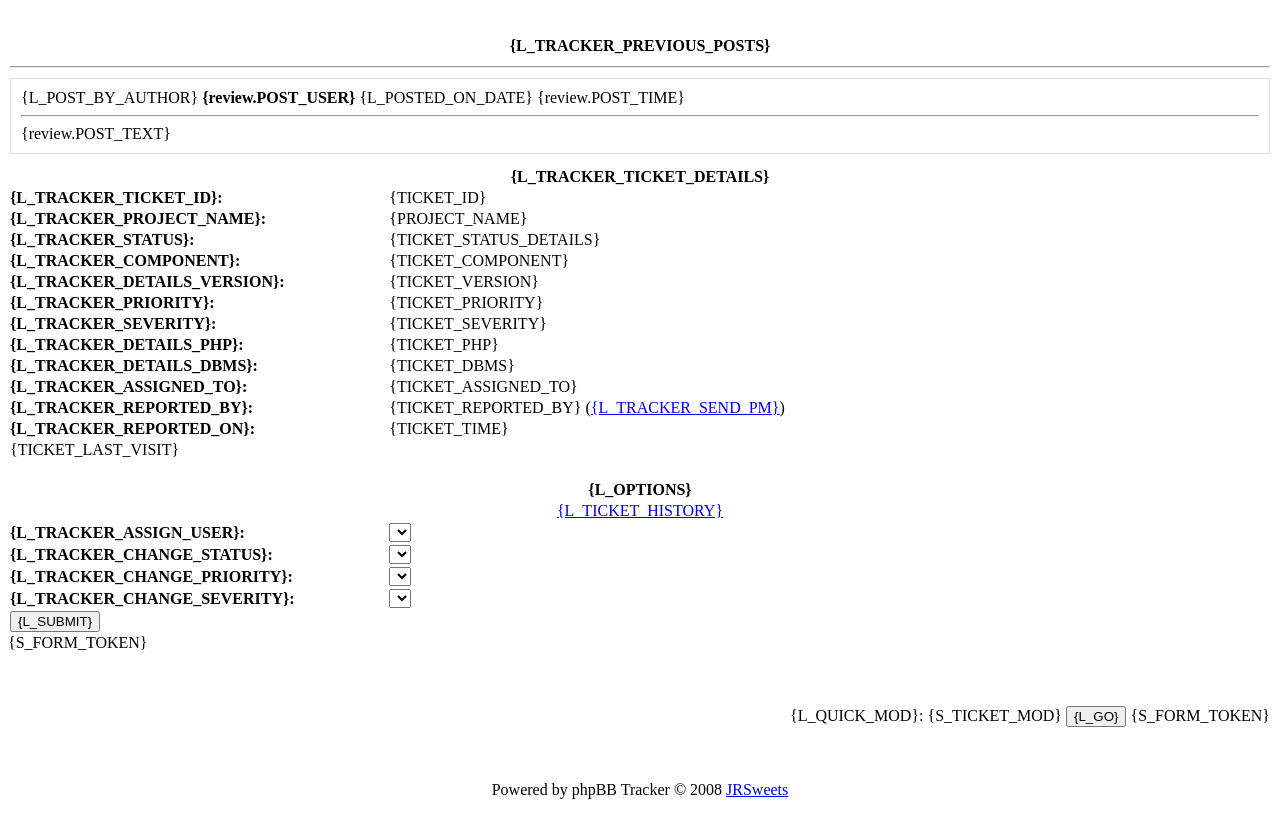
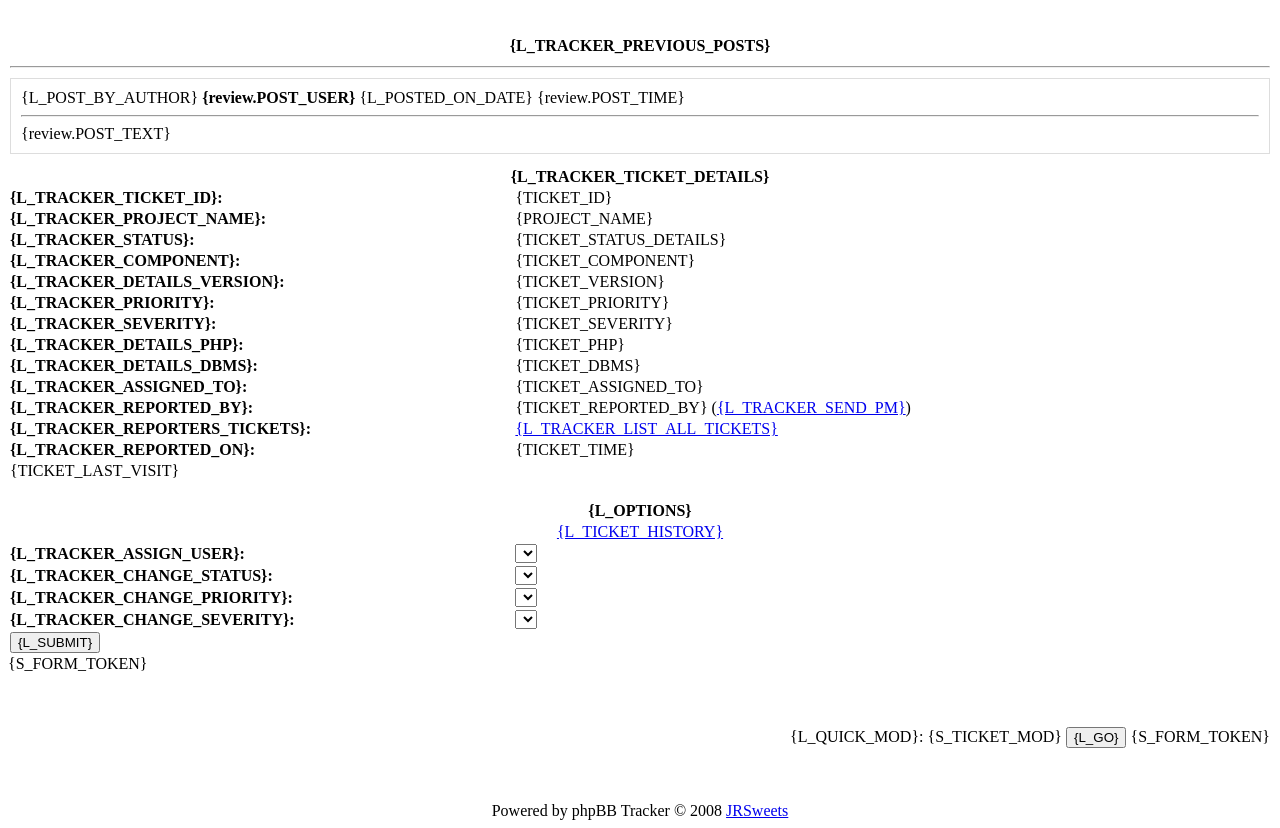
Before and after one commit to EXreaction/phpbb-tracker, a PHP site: page /styles/subsilver2/template/tracker/tracker_tickets_view_body.html in a window 1280 px wide. Shown: the part 1559-2387 px from the top of the page. Before the commit the page ends 2358 px from the top, so only its background shows below. Run offline with PHP 8.4, Linux system fonts and the light colour scheme; lists and menus that the app fills with data are empty.

Commit message:
Add option to list all users tickets Fixed bug in closing attachment dir inside ACP
git-svn-id: https://subversion.assembla.com/svn/phpBB_Tracker/trunk@28 e70539a1-e9aa-4707-9e48-a9b25a7622e0

```diff
--- a/includes/tracker/tracker_class.php
+++ b/includes/tracker/tracker_class.php
@@ -527,7 +527,7 @@ class tracker
 					}
 				}
 			}
-			closedir($dir);
+			closedir($dh);
 		}
 
 		return $extra_files;
--- a/language/en/mods/tracker.php
+++ b/language/en/mods/tracker.php
@@ -59,12 +59,14 @@ $lang = array_merge($lang, array(
 	'TRACKER_ADD_EXPLAIN_EMAIL'				=> ' You will be notified by email whenever a team representative makes a change to your ticket, or posts a reply. We will send you a copy of your ticket by email for your records.',
 	'TRACKER_REPORTED_BY'					=> 'Reported by',
 	'TRACKER_REPORTED_ON'					=> 'Reported on',
+	'TRACKER_REPORTERS_TICKETS'				=> 'Reporter\'s tickets',
 	'TRACKER_SEND_PM'						=> 'Send PM',
 	'TRACKER_VIEW_TICKET_HISTORY'			=> 'View ticket history',
 	'TRACKER_HIDE_TICKET_HISTORY'			=> 'Hide ticket history',
 	'TRACKER_DESCRIPTION'					=> 'Description',
 	'TRACKER_LAST_VISIT'					=> 'This ticket was last visited by project member %s on %s.',
 	'TRACKER_SEARCH_DESCRIPTION'			=> 'Enter search terms',
+	'TRACKER_LIST_ALL_TICKETS'				=> 'List all tickets',
 
 	'TRACKER_LOCK_TICKET'					=> 'Lock ticket',
 	'TRACKER_LOCK_TICKET_CONFIRM'			=> 'Are you sure you want to lock this ticket?',
--- a/styles/prosilver/template/tracker/tracker_tickets_view_body.html
+++ b/styles/prosilver/template/tracker/tracker_tickets_view_body.html
@@ -244,6 +244,7 @@
 				<li><strong>{L_TRACKER_DETAILS_DBMS}:</strong> {TICKET_DBMS}</li><!-- ENDIF -->
 				<li><strong>{L_TRACKER_ASSIGNED_TO}:</strong> {TICKET_ASSIGNED_TO}</li>
 				<li><strong>{L_TRACKER_REPORTED_BY}:</strong> {TICKET_REPORTED_BY} (<a href="{U_SEND_PM}">{L_TRACKER_SEND_PM}</a>)</li>
+				<li><strong>{L_TRACKER_REPORTERS_TICKETS}:</strong> <a href="{U_REPORTERS_TICKETS}">{L_TRACKER_LIST_ALL_TICKETS}</a></li>
 				<li<!-- IF not TICKET_LAST_VISIT --> class="last"<!-- ENDIF -->><strong>{L_TRACKER_REPORTED_ON}:</strong> {TICKET_TIME}</li>
 				<!-- IF TICKET_LAST_VISIT --><li class="last">{TICKET_LAST_VISIT}</li><!-- ENDIF -->
 			</ul>
--- a/styles/subsilver2/template/tracker/tracker_tickets_view_body.html
+++ b/styles/subsilver2/template/tracker/tracker_tickets_view_body.html
@@ -240,62 +240,66 @@
 		<th colspan="2"><b class="genmed">{L_TRACKER_TICKET_DETAILS}</th>
 	</tr>
 	<tr>
-		<td class="row1" width="30%"><b class="genmed">{L_TRACKER_TICKET_ID}:</b></td>
-		<td class="row2" width="70%">{TICKET_ID}</td>
+		<td class="row1" width="40%"><b class="genmed">{L_TRACKER_TICKET_ID}:</b></td>
+		<td class="row2" width="60%">{TICKET_ID}</td>
 	</tr>
 	<tr>
-		<td class="row1" width="30%"><b class="genmed">{L_TRACKER_PROJECT_NAME}:</b></td>
-		<td class="row2" width="70%">{PROJECT_NAME}</td>
+		<td class="row1" width="40%"><b class="genmed">{L_TRACKER_PROJECT_NAME}:</b></td>
+		<td class="row2" width="60%">{PROJECT_NAME}</td>
 	</tr>
 	<tr>
-		<td class="row1" width="30%"><b class="genmed">{L_TRACKER_STATUS}:</b></td>
-		<td class="row2" width="70%">{TICKET_STATUS_DETAILS}</td>
+		<td class="row1" width="40%"><b class="genmed">{L_TRACKER_STATUS}:</b></td>
+		<td class="row2" width="60%">{TICKET_STATUS_DETAILS}</td>
 	</tr>
 	<!-- IF S_TICKET_COMPONENT -->
 	<tr>
-		<td class="row1" width="30%"><b class="genmed">{L_TRACKER_COMPONENT}:</b></td>
-		<td class="row2" width="70%">{TICKET_COMPONENT}</td>
+		<td class="row1" width="40%"><b class="genmed">{L_TRACKER_COMPONENT}:</b></td>
+		<td class="row2" width="60%">{TICKET_COMPONENT}</td>
 	</tr>
 	<!-- ENDIF -->
 	<!-- IF S_TICKET_VERSION -->
 	<tr>
-		<td class="row1" width="30%"><b class="genmed">{L_TRACKER_DETAILS_VERSION}:</b></td>
-		<td class="row2" width="70%">{TICKET_VERSION}</td>
+		<td class="row1" width="40%"><b class="genmed">{L_TRACKER_DETAILS_VERSION}:</b></td>
+		<td class="row2" width="60%">{TICKET_VERSION}</td>
 	</tr>
 	<!-- ENDIF -->
 	<!-- IF S_TICKET_PRIORITY -->
 	<tr>
-		<td class="row1" width="30%"><b class="genmed">{L_TRACKER_PRIORITY}:</b></td>
-		<td class="row2" width="70%">{TICKET_PRIORITY}</td>
+		<td class="row1" width="40%"><b class="genmed">{L_TRACKER_PRIORITY}:</b></td>
+		<td class="row2" width="60%">{TICKET_PRIORITY}</td>
 	</tr>
 	<!-- ENDIF -->
 	<!-- IF S_TICKET_SEVERITY -->
 	<tr>
-		<td class="row1" width="30%"><b class="genmed">{L_TRACKER_SEVERITY}:</b></td>
-		<td class="row2" width="70%">{TICKET_SEVERITY}</td>
+		<td class="row1" width="40%"><b class="genmed">{L_TRACKER_SEVERITY}:</b></td>
+		<td class="row2" width="60%">{TICKET_SEVERITY}</td>
 	</tr>
 	<!-- ENDIF -->
 	<!-- IF S_TICKET_ENVIRONMENT -->
 	<tr>
-		<td class="row1" width="30%"><b class="genmed">{L_TRACKER_DETAILS_PHP}:</b></td>
-		<td class="row2" width="70%">{TICKET_PHP}</td>
+		<td class="row1" width="40%"><b class="genmed">{L_TRACKER_DETAILS_PHP}:</b></td>
+		<td class="row2" width="60%">{TICKET_PHP}</td>
 	</tr>
 	<tr>
-		<td class="row1" width="30%"><b class="genmed">{L_TRACKER_DETAILS_DBMS}:</b></td>
-		<td class="row2" width="70%">{TICKET_DBMS}</td>
+		<td class="row1" width="40%"><b class="genmed">{L_TRACKER_DETAILS_DBMS}:</b></td>
+		<td class="row2" width="60%">{TICKET_DBMS}</td>
 	</tr>
 	<!-- ENDIF -->
 	<tr>
-		<td class="row1" width="30%"><b class="genmed">{L_TRACKER_ASSIGNED_TO}:</b></td>
-		<td class="row2" width="70%">{TICKET_ASSIGNED_TO}</td>
+		<td class="row1" width="40%"><b class="genmed">{L_TRACKER_ASSIGNED_TO}:</b></td>
+		<td class="row2" width="60%">{TICKET_ASSIGNED_TO}</td>
 	</tr>
 	<tr>
-		<td class="row1" width="30%"><b class="genmed">{L_TRACKER_REPORTED_BY}:</b></td>
-		<td class="row2" width="70%">{TICKET_REPORTED_BY} (<a href="{U_SEND_PM}">{L_TRACKER_SEND_PM}</a>)</td>
+		<td class="row1" width="40%"><b class="genmed">{L_TRACKER_REPORTED_BY}:</b></td>
+		<td class="row2" width="60%">{TICKET_REPORTED_BY} (<a href="{U_SEND_PM}">{L_TRACKER_SEND_PM}</a>)</td>
 	</tr>
 	<tr>
-		<td class="row1" width="30%"><b class="genmed">{L_TRACKER_REPORTED_ON}:</b></td>
-		<td class="row2" width="70%">{TICKET_TIME}</td>
+		<td class="row1" width="40%"><b class="genmed">{L_TRACKER_REPORTERS_TICKETS}:</b></td>
+		<td class="row2" width="60%"><a href="{U_REPORTERS_TICKETS}">{L_TRACKER_LIST_ALL_TICKETS}</a></td>
+	</tr>
+	<tr>
+		<td class="row1" width="40%"><b class="genmed">{L_TRACKER_REPORTED_ON}:</b></td>
+		<td class="row2" width="60%">{TICKET_TIME}</td>
 	</tr>
 	<!-- IF TICKET_LAST_VISIT -->
 	<tr>
@@ -313,10 +317,10 @@
 		<td class="row1" colspan="2" align="center"><a href="{U_VIEW_TICKET_HISTORY}">{L_TICKET_HISTORY}</a></td>
 	</tr>
 		<!-- IF not S_TICKET_REPLY -->
-			<!-- IF S_MANAGE_TICKET and S_ASSIGN_USER_OPTIONS --><tr><td class="row1" width="30%"><b class="genmed"><label for="au">{L_TRACKER_ASSIGN_USER}:</label></b></td><td class="row2" width="70%"><select id="au" name="au">{S_ASSIGN_USER_OPTIONS}</select></td></tr><!-- ENDIF -->
-			<!-- IF S_MANAGE_TICKET and S_STATUS_OPTIONS--><tr><td class="row1" width="30%"><b class="genmed"><label for="cs">{L_TRACKER_CHANGE_STATUS}:</label></b></td><td class="row2" width="70%"><select id="cs" name="cs">{S_STATUS_OPTIONS}</select></td></tr><!-- ENDIF -->
-			<!-- IF S_MANAGE_TICKET and S_PRIORITY_OPTIONS --><tr><td class="row1" width="30%"><b class="genmed"><label for="pr">{L_TRACKER_CHANGE_PRIORITY}:</label></b></td><td class="row2" width="70%"><select id="pr" name="pr">{S_PRIORITY_OPTIONS}</select></td></tr><!-- ENDIF -->
-			<!-- IF S_MANAGE_TICKET and S_SEVERITY_OPTIONS --><tr><td class="row1" width="30%"><b class="genmed"><label for="s">{L_TRACKER_CHANGE_SEVERITY}:</label></b></td><td class="row2" width="70%"><select id="s" name="s">{S_SEVERITY_OPTIONS}</select></td></tr><!-- ENDIF -->
+			<!-- IF S_MANAGE_TICKET and S_ASSIGN_USER_OPTIONS --><tr><td class="row1" width="40%"><b class="genmed"><label for="au">{L_TRACKER_ASSIGN_USER}:</label></b></td><td class="row2" width="60%"><select id="au" name="au">{S_ASSIGN_USER_OPTIONS}</select></td></tr><!-- ENDIF -->
+			<!-- IF S_MANAGE_TICKET and S_STATUS_OPTIONS--><tr><td class="row1" width="40%"><b class="genmed"><label for="cs">{L_TRACKER_CHANGE_STATUS}:</label></b></td><td class="row2" width="60%"><select id="cs" name="cs">{S_STATUS_OPTIONS}</select></td></tr><!-- ENDIF -->
+			<!-- IF S_MANAGE_TICKET and S_PRIORITY_OPTIONS --><tr><td class="row1" width="40%"><b class="genmed"><label for="pr">{L_TRACKER_CHANGE_PRIORITY}:</label></b></td><td class="row2" width="60%"><select id="pr" name="pr">{S_PRIORITY_OPTIONS}</select></td></tr><!-- ENDIF -->
+			<!-- IF S_MANAGE_TICKET and S_SEVERITY_OPTIONS --><tr><td class="row1" width="40%"><b class="genmed"><label for="s">{L_TRACKER_CHANGE_SEVERITY}:</label></b></td><td class="row2" width="60%"><select id="s" name="s">{S_SEVERITY_OPTIONS}</select></td></tr><!-- ENDIF -->
 			<!-- IF S_MANAGE_TICKET --><tr><td class="row2" colspan="2"><input type="submit" name="update" value="{L_SUBMIT}" class="button2" /></td></tr><!-- ENDIF -->
 		<!-- ENDIF -->
 	</table>
--- a/tracker.php
+++ b/tracker.php
@@ -786,6 +786,7 @@ else if ($project_id && $ticket_id && ((!$mode || $mode == 'history' || $mode ==
 		'L_TITLE_EXPLAIN'			=> sprintf($user->lang['TRACKER_REPLY_EXPLAIN'], $row['ticket_title']),
 		'U_POST_REPLY_TICKET'		=> append_sid("{$phpbb_root_path}tracker.$phpEx", "p=$project_id&amp;t=$ticket_id&amp;mode=reply"),
 		'U_SEND_PM'					=> append_sid("{$phpbb_root_path}ucp.$phpEx", 'i=pm&amp;mode=compose&amp;u=' . $row['ticket_user_id']),
+		'U_REPORTERS_TICKETS'		=> append_sid("{$phpbb_root_path}tracker.$phpEx", "p=$project_id&amp;u={$row['ticket_user_id']}"),
 		'U_VIEW_TICKET_HISTORY'		=> ($mode == 'history') ? append_sid("{$phpbb_root_path}tracker.$phpEx", "p=$project_id&amp;t=$ticket_id") : append_sid("{$phpbb_root_path}tracker.$phpEx", "p=$project_id&amp;t=$ticket_id&amp;mode=history"),
 		'L_TICKET_HISTORY'			=> ($mode == 'history') ? $user->lang['TRACKER_HIDE_TICKET_HISTORY'] : $user->lang['TRACKER_VIEW_TICKET_HISTORY'],
 
```
